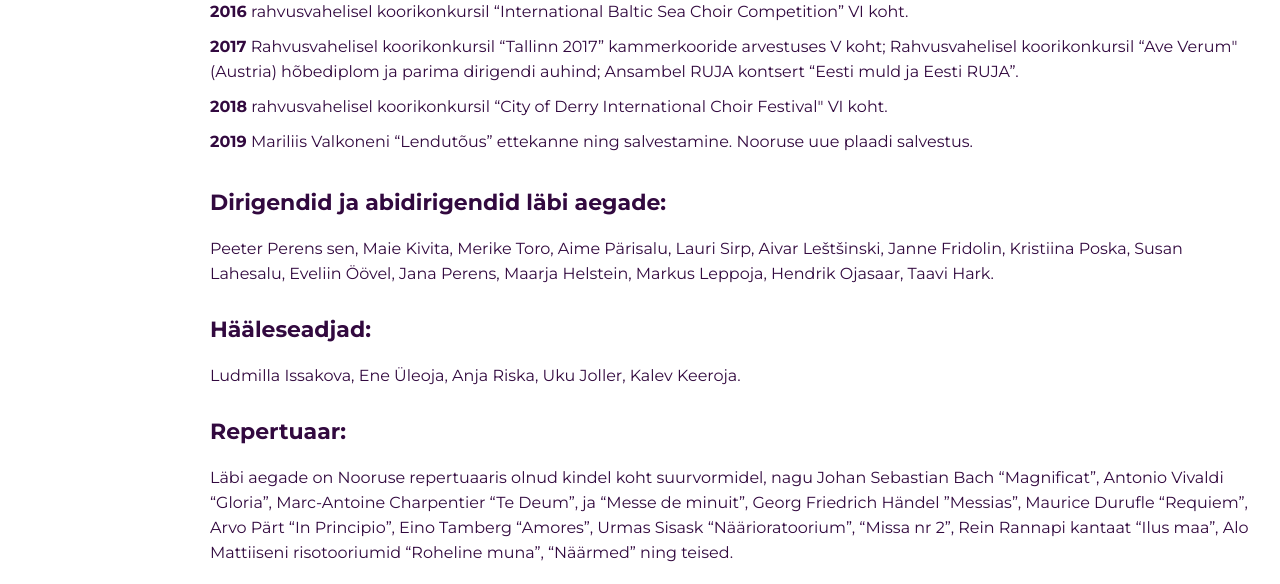
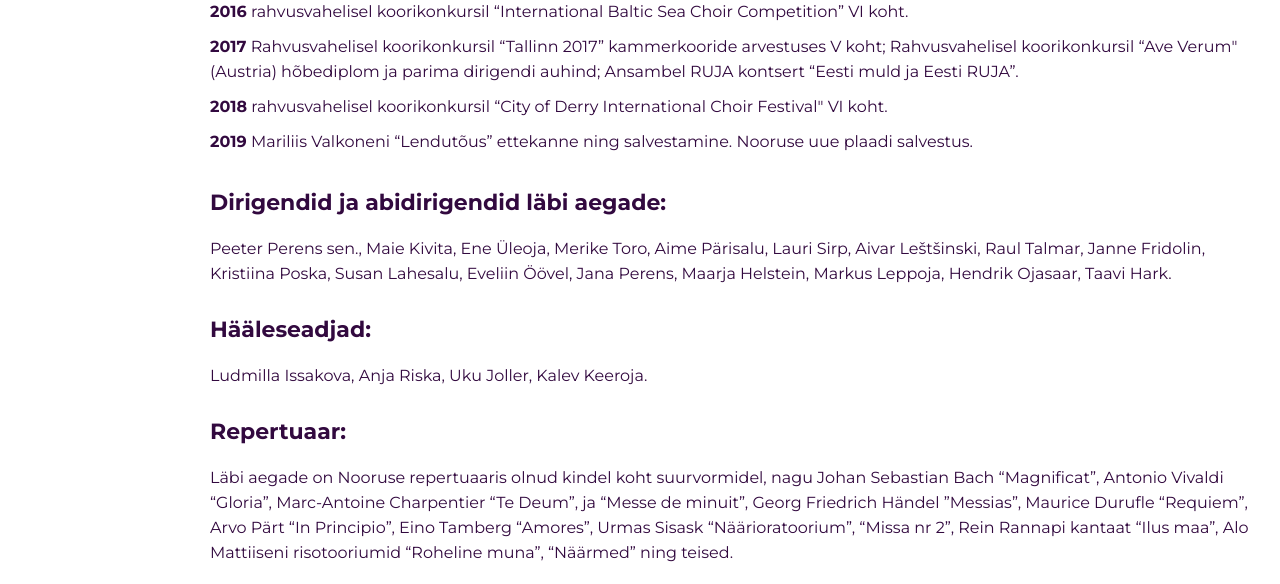
Before and after one commit to lepatriinukast/Noorus, a Node server app: page /koorist in a window 1280 px wide. Shown: the part 4046-4630 px from the top of the page. Run offline with Node 20, Linux system fonts and the light colour scheme; some libraries are stand-ins or nearby versions.

Commit message:
change text

```diff
--- a/views/about-us.ejs
+++ b/views/about-us.ejs
@@ -134,12 +134,12 @@
       </ul>
       <div class="section-ajalugu__text-box">
         <h3 class="heading--tertiary heading--purple u-margin-bottom-big">Conductors and assistant conductors throughout the years:</h3>
-        <p class="paragraph--small paragraph--purple">Peeter Perens sen, Maie Kivita, Merike Toro, Aime Pärisalu, Lauri Sirp, Aivar Leštšinski, Janne Fridolin, Kristiina Poska, Susan Lahesalu, Eveliin Öövel, Jana Perens, Maarja Helstein, Markus
+        <p class="paragraph--small paragraph--purple">Peeter Perens sen., Maie Kivita, Ene Üleoja, Merike Toro, Aime Pärisalu, Lauri Sirp, Aivar Leštšinski, Raul Talmar, Janne Fridolin, Kristiina Poska, Susan Lahesalu, Eveliin Öövel, Jana Perens, Maarja Helstein, Markus
           Leppoja, Hendrik Ojasaar, Taavi Hark.</p>
       </div>
       <div class="section-ajalugu__text-box">
         <h3 class="heading--tertiary heading--purple u-margin-bottom-big">Voice coaches:</h3>
-        <p class="paragraph--small paragraph--purple">Ludmilla Issakova, Ene Üleoja, Anja Riska, Uku Joller, Kalev Keeroja.</p>
+        <p class="paragraph--small paragraph--purple">Ludmilla Issakova, Anja Riska, Uku Joller, Kalev Keeroja.</p>
       </div>
       <div class="section-ajalugu__text-box">
         <h3 class="heading--tertiary heading--purple u-margin-bottom-big">Repertoire:</h3>
--- a/views/koorist.ejs
+++ b/views/koorist.ejs
@@ -140,12 +140,12 @@
       </ul>
       <div class="section-ajalugu__text-box">
         <h3 class="heading--tertiary heading--purple u-margin-bottom-big">Dirigendid ja abidirigendid läbi aegade:</h3>
-        <p class="paragraph--small paragraph--purple">Peeter Perens sen, Maie Kivita, Merike Toro, Aime Pärisalu, Lauri Sirp, Aivar Leštšinski, Janne Fridolin, Kristiina Poska, Susan Lahesalu, Eveliin Öövel, Jana Perens, Maarja Helstein, Markus
+        <p class="paragraph--small paragraph--purple">Peeter Perens sen., Maie Kivita, Ene Üleoja, Merike Toro, Aime Pärisalu, Lauri Sirp, Aivar Leštšinski, Raul Talmar, Janne Fridolin, Kristiina Poska, Susan Lahesalu, Eveliin Öövel, Jana Perens, Maarja Helstein, Markus
           Leppoja, Hendrik Ojasaar, Taavi Hark.</p>
       </div>
       <div class="section-ajalugu__text-box">
         <h3 class="heading--tertiary heading--purple u-margin-bottom-big">Hääleseadjad:</h3>
-        <p class="paragraph--small paragraph--purple">Ludmilla Issakova, Ene Üleoja, Anja Riska, Uku Joller, Kalev Keeroja.</p>
+        <p class="paragraph--small paragraph--purple">Ludmilla Issakova, Anja Riska, Uku Joller, Kalev Keeroja.</p>
       </div>
       <div class="section-ajalugu__text-box">
         <h3 class="heading--tertiary heading--purple u-margin-bottom-big">Repertuaar:</h3>
```
